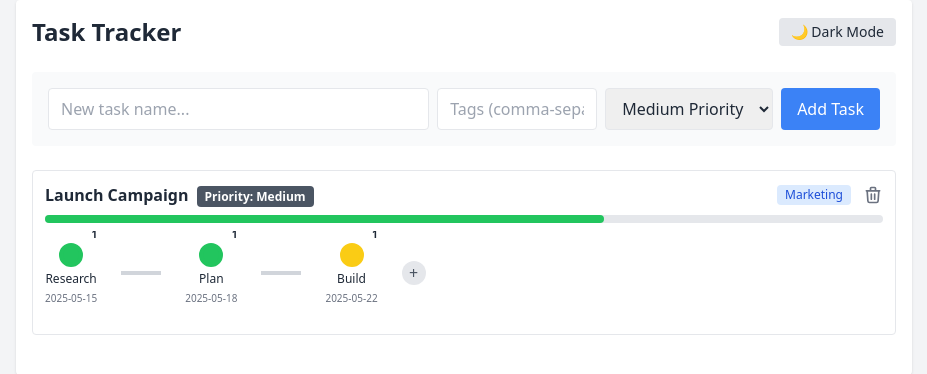
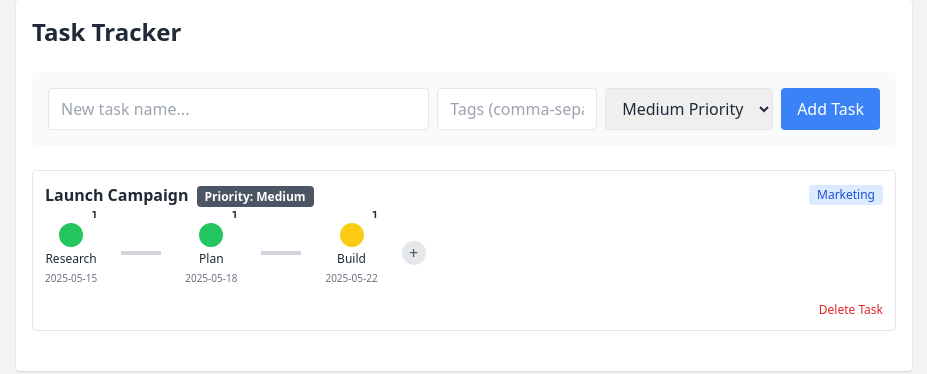
Before and after one commit to csandq/visual-task-tracker, a React (Vite) app: page / in a window 1280 px wide. Shown: the top 374 px of the page, without its empty margins (176-1103 px from the left). Built offline with nearby package versions, Linux system fonts and the light colour scheme.

Commit message:
Update App.jsx

```diff
--- a/src/App.jsx
+++ b/src/App.jsx
@@ -65,11 +65,6 @@ export default function App() {
   const [newTag, setNewTag] = useState("");
   const [newPriority, setNewPriority] = useState("Medium");
 
-  // Dark mode state
-  const [darkMode, setDarkMode] = useState(
-    localStorage.getItem("darkMode") === "true"
-  );
-
   // Modal state
   const [currentTaskId, setCurrentTaskId] = useState(null);
   const [modalType, setModalType] = useState(null);
@@ -81,20 +76,6 @@ export default function App() {
   useEffect(() => {
     localStorage.setItem("tasks", JSON.stringify(tasks));
   }, [tasks]);
-
-  // Save dark mode preference
-  useEffect(() => {
-    localStorage.setItem("darkMode", darkMode.toString());
-  }, [darkMode]);
-
-  // For debugging purpose, log when modals open/close
-  useEffect(() => {
-    console.log("Modal state changed:", {
-      modalType,
-      currentTaskId,
-      taskExists: currentTaskId ? Boolean(tasks.find(t => t.id === currentTaskId)) : false
-    });
-  }, [modalType, currentTaskId, tasks]);
 
   // Helper functions
   const getCurrentTask = () => tasks.find(t => t.id === currentTaskId);
@@ -112,9 +93,6 @@ export default function App() {
     const tags = newTag ? newTag.split(",").map(t => t.trim()).filter(Boolean) : [];
     const newTaskId = Date.now();
 
-    console.log("Creating task with ID:", newTaskId);
-
-    // First update the state
     const newTask = {
       id: newTaskId,
       title: newTitle,
@@ -123,20 +101,16 @@ export default function App() {
       priority: newPriority
     };
 
-    // Update tasks state
     setTasks([newTask, ...tasks]);
-
-    // Reset form fields
     setNewTitle("");
     setNewTag("");
 
-    // IMPORTANT: Use setTimeout to make sure the task is added before opening modal
+    // Open step modal with delay
     setTimeout(() => {
-      console.log("Now opening step modal for new task:", newTaskId);
       setCurrentTaskId(newTaskId);
       setStepIndex(-1);
       setModalType("step");
-    }, 100); // Slightly longer timeout to ensure state updates
+    }, 50);
   };
 
   const deleteTask = (taskId) => {
@@ -213,19 +187,11 @@ export default function App() {
   };
 
   return (
-    <div className={`max-w-4xl mx-auto p-4 ${darkMode ? 'bg-gray-800 text-white' : 'bg-white'} shadow rounded transition-colors duration-200`}>
-      <div className="flex justify-between items-center mb-6">
-        <h1 className="text-2xl font-bold">Task Tracker</h1>
-        <button
-          onClick={() => setDarkMode(!darkMode)}
-          className={`px-3 py-1 rounded text-sm ${darkMode ? 'bg-gray-600 text-white' : 'bg-gray-200 text-gray-800'}`}
-        >
-          {darkMode ? '☀️ Light Mode' : '🌙 Dark Mode'}
-        </button>
-      </div>
+    <div className="max-w-4xl mx-auto p-4 bg-white shadow rounded">
+      <h1 className="text-2xl font-bold mb-6">Task Tracker</h1>
 
       {/* Task Creation Form */}
-      <div className={`flex flex-wrap gap-2 mb-6 p-4 ${darkMode ? 'bg-gray-700' : 'bg-gray-50'} rounded`}>
+      <div className="flex flex-wrap gap-2 mb-6 p-4 bg-gray-50 rounded">
         <input
           type="text"
           className="border px-3 py-2 rounded flex-grow"
@@ -267,7 +233,7 @@ export default function App() {
           </div>
         ) : (
           tasks.map(task => (
-            <div key={task.id} className={`mb-6 p-3 border ${darkMode ? 'border-gray-700 bg-gray-700' : 'border-gray-200 bg-white'} rounded hover:shadow-md transition-colors duration-200`}>
+            <div key={task.id} className="mb-6 p-3 border border-gray-200 rounded hover:shadow-md">
               <div className="flex items-center justify-between mb-1">
                 <h2 className="font-semibold">
                   {task.title}
@@ -275,7 +241,6 @@ export default function App() {
                     Priority: {task.priority || 'Medium'}
                   </span>
                 </h2>
-                <div className="flex items-center gap-3">
                 <div className="flex gap-2">
                   {task.tags.map((tag, i) => (
                     <span
@@ -286,36 +251,7 @@ export default function App() {
                     </span>
                   ))}
                 </div>
-                  <button
-                    onClick={(e) => {
-                      e.stopPropagation();
-                      deleteTask(task.id);
-                    }}
-                    className="text-gray-500 hover:text-red-600"
-                    title="Delete Task"
-                  >
-                    <svg xmlns="http://www.w3.org/2000/svg" className="h-5 w-5" fill="none" viewBox="0 0 24 24" stroke="currentColor">
-                      <path strokeLinecap="round" strokeLinejoin="round" strokeWidth={2} d="M19 7l-.867 12.142A2 2 0 0116.138 21H7.862a2 2 0 01-1.995-1.858L5 7m5 4v6m4-6v6m1-10V4a1 1 0 00-1-1h-4a1 1 0 00-1 1v3M4 7h16" />
-                    </svg>
-                  </button>
               </div>
-              </div>
-
-              {/* Task Progress Bar */}
-              {task.steps.length > 0 && (
-                <div className={`w-full ${darkMode ? 'bg-gray-600' : 'bg-gray-200'} h-2 rounded-full my-2`}>
-                  <div
-                    className="bg-green-500 h-2 rounded-full"
-                    style={{
-                      width: `${(task.steps.filter(s => s.status === 'done').length /
-                              (task.steps.length || 1)) * 100}%`
-                    }}
-                    title={`${Math.round((task.steps.filter(s => s.status === 'done').length /
-                             (task.steps.length || 1)) * 100)}% complete`}
-                  ></div>
-                </div>
-              )}
-
               <div className="flex items-center space-x-6 overflow-x-auto py-2">
                 {task.steps.map((step, index) => (
                   <React.Fragment key={index}>
@@ -336,7 +272,12 @@ export default function App() {
                 </button>
               </div>
               <div className="flex justify-end mt-2">
-                {/* Removed text delete button since we now have the icon */}
+                <button
+                  onClick={() => deleteTask(task.id)}
+                  className="text-xs text-red-600 hover:text-red-800"
+                >
+                  Delete Task
+                </button>
               </div>
             </div>
           ))
@@ -346,7 +287,7 @@ export default function App() {
       {/* Step Modal */}
       {modalType === "step" && getCurrentTask() && (
         <div className="fixed inset-0 bg-black bg-opacity-50 flex items-center justify-center z-20">
-          <div className={`${darkMode ? 'bg-gray-800 text-white' : 'bg-white'} p-6 rounded shadow w-full max-w-md`}>
+          <div className="bg-white p-6 rounded shadow w-full max-w-md">
             <h2 className="text-xl font-semibold mb-4">
               {stepIndex === -1 ? "Add Steps" : "Edit Step"}
             </h2>
```
Lines whose indentation alone changed are shown as unchanged.
